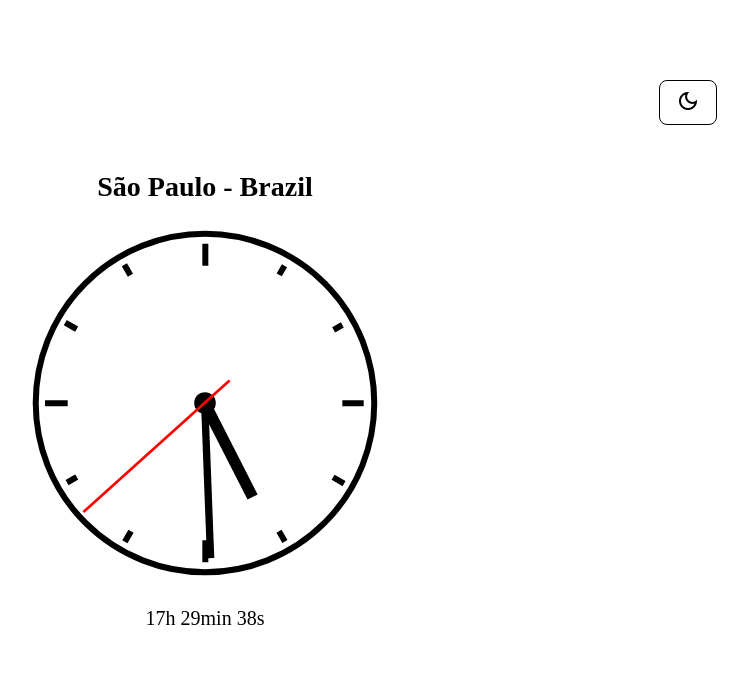
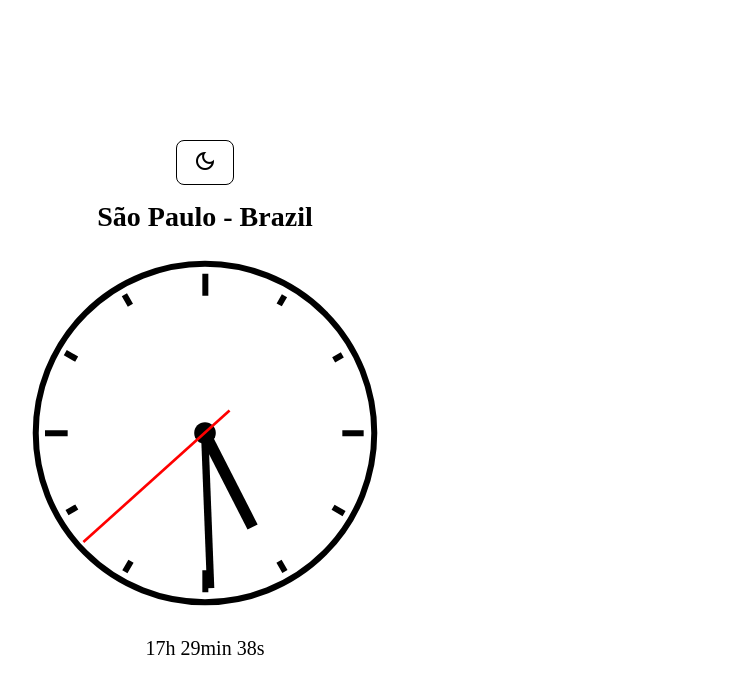
Before and after one commit to Henriqueamfreitas/analog_clock, a plain HTML site: page index.html in a window 1280 px wide. Shown: the whole page, without its empty margins (435-1183 px from the left). Drawn offline with nearby package versions, Linux system fonts and the light colour scheme.

Commit message:
centralizar botao

```diff
--- a/index.html
+++ b/index.html
@@ -17,11 +17,13 @@
 
 <body>
     <main class="main">
-        <button class="dark__button">
-            <span id="dark__icon" class="material-symbols-outlined">
-                dark_mode
-            </span>
-        </button>
+        <div class="button__div">
+            <button class="dark__button">
+                <span id="dark__icon" class="material-symbols-outlined">
+                    dark_mode
+                </span>
+            </button>
+        </div>
         <h2>São Paulo - Brazil</h2>
         <div class="clockbox">
             <svg id="clock" xmlns="http://www.w3.org/2000/svg" width="400" height="400" viewBox="0 0 600 600">
--- a/styles/style.css
+++ b/styles/style.css
@@ -2,6 +2,14 @@
 body{
     background-color: var(--color-primary);
     transition: .25s;
+}
+
+.button__div{
+    width: 100%;
+    display: flex;
+    align-items: center;
+    justify-content: center;
+    margin-bottom: 1rem;
 }
 
 .main {
@@ -100,9 +108,9 @@ button{
     border-radius: .5rem;
     transition: .5s;
     cursor: pointer;
-    position: absolute;
+    /* position: absolute;
     right: 8rem;
-    top: 5rem;
+    top: 5rem; */
 }
 
 button:hover{
```
Also changed, not shown: 1 other file.
